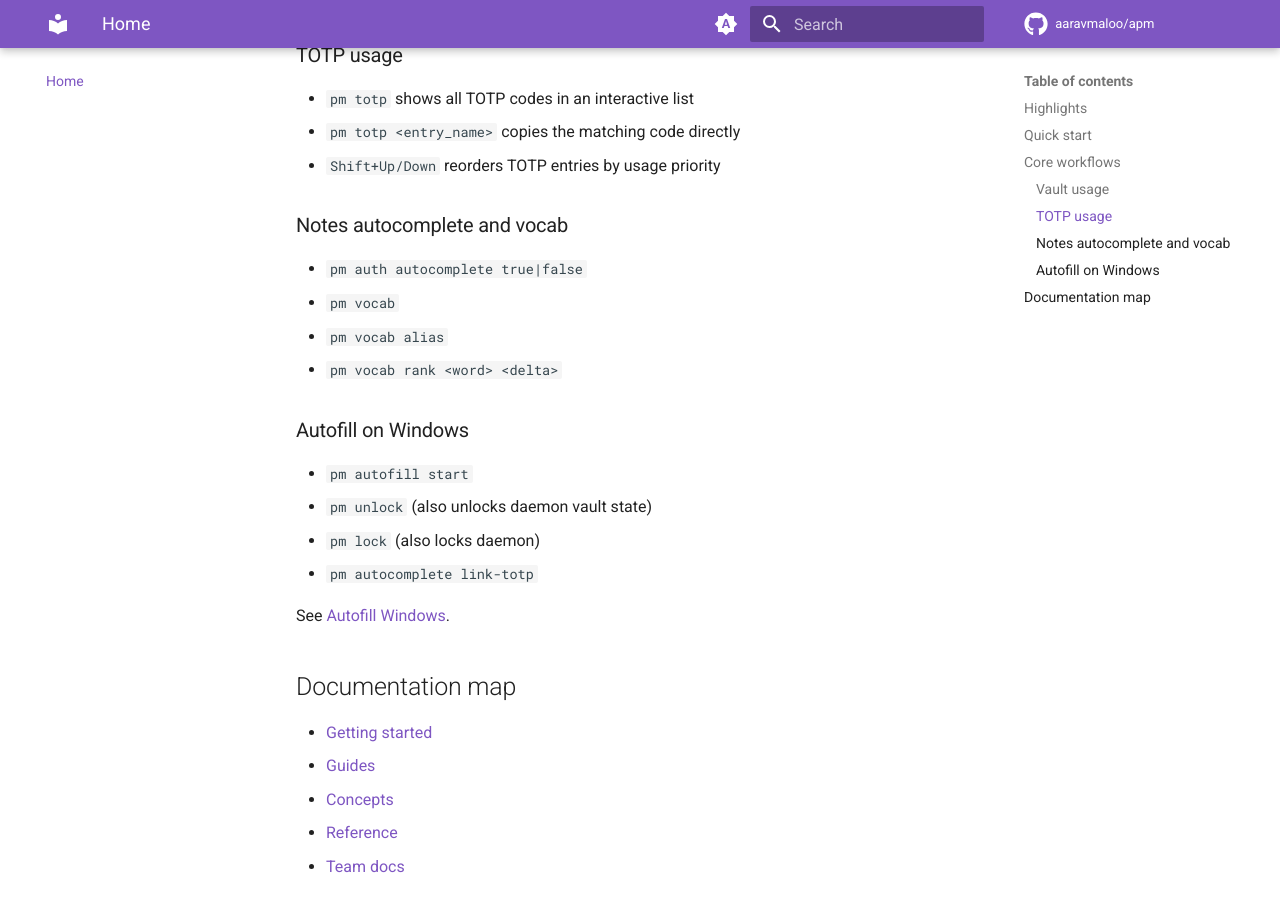
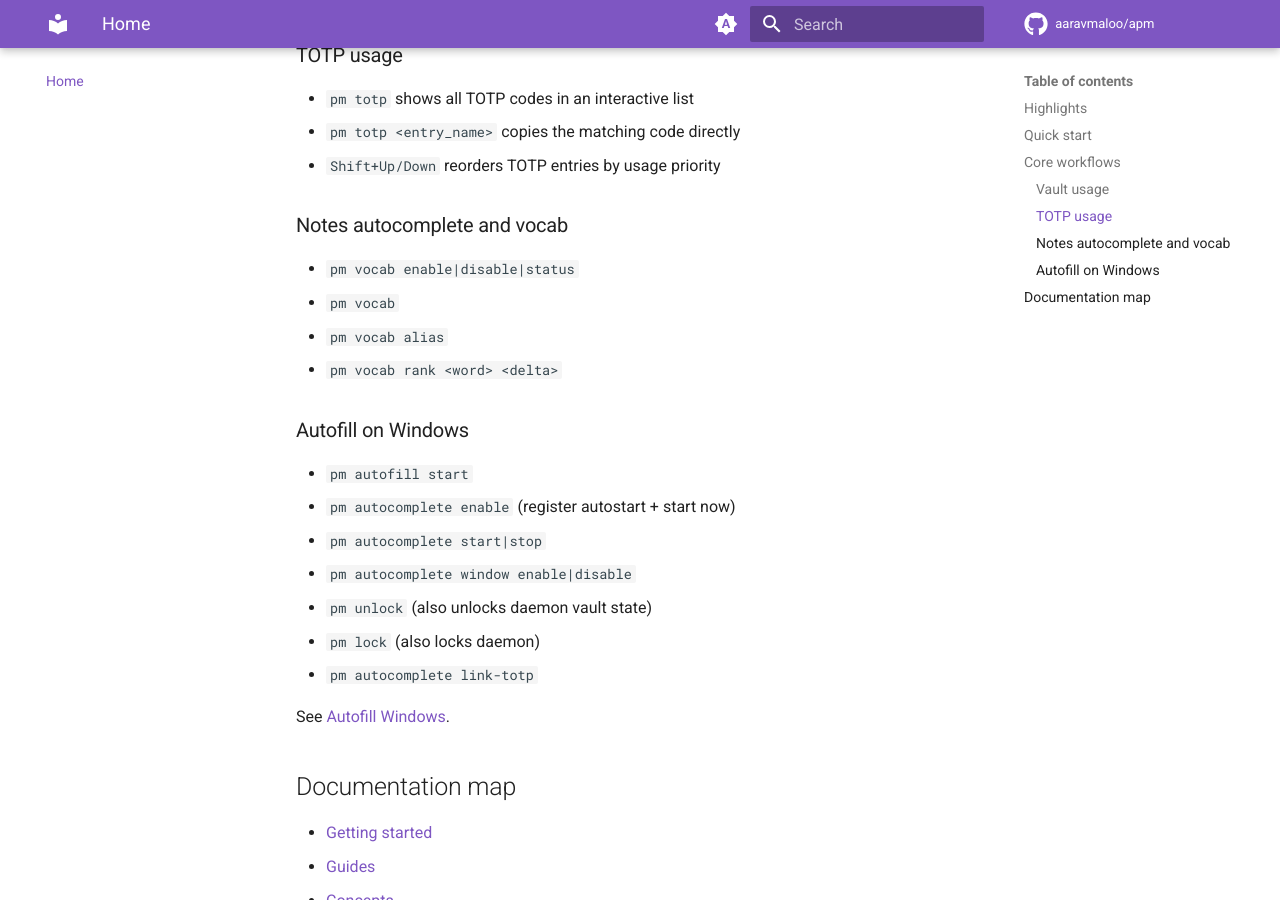
Before and after one commit to aaravmaloo/apm, an MkDocs documentation site: the page built from docs/index.md, in a window 1280 px wide and 900 px high, scrolled down 1098 px. Built offline with MkDocs 1.6.1 and Material for MkDocs 9.7.7, drawn with Linux system fonts in a browser that asks for light colours; comment, search, counter and statistics services are not loaded.

Commit message:
chore: update docs/index.md

```diff
--- a/docs/index.md
+++ b/docs/index.md
@@ -41,7 +41,7 @@ $ pm get
 
 ### Notes autocomplete and vocab
 
-- `pm auth autocomplete true|false`
+- `pm vocab enable|disable|status`
 - `pm vocab`
 - `pm vocab alias`
 - `pm vocab rank <word> <delta>`
@@ -49,6 +49,9 @@ $ pm get
 ### Autofill on Windows
 
 - `pm autofill start`
+- `pm autocomplete enable` (register autostart + start now)
+- `pm autocomplete start|stop`
+- `pm autocomplete window enable|disable`
 - `pm unlock` (also unlocks daemon vault state)
 - `pm lock` (also locks daemon)
 - `pm autocomplete link-totp`
```
